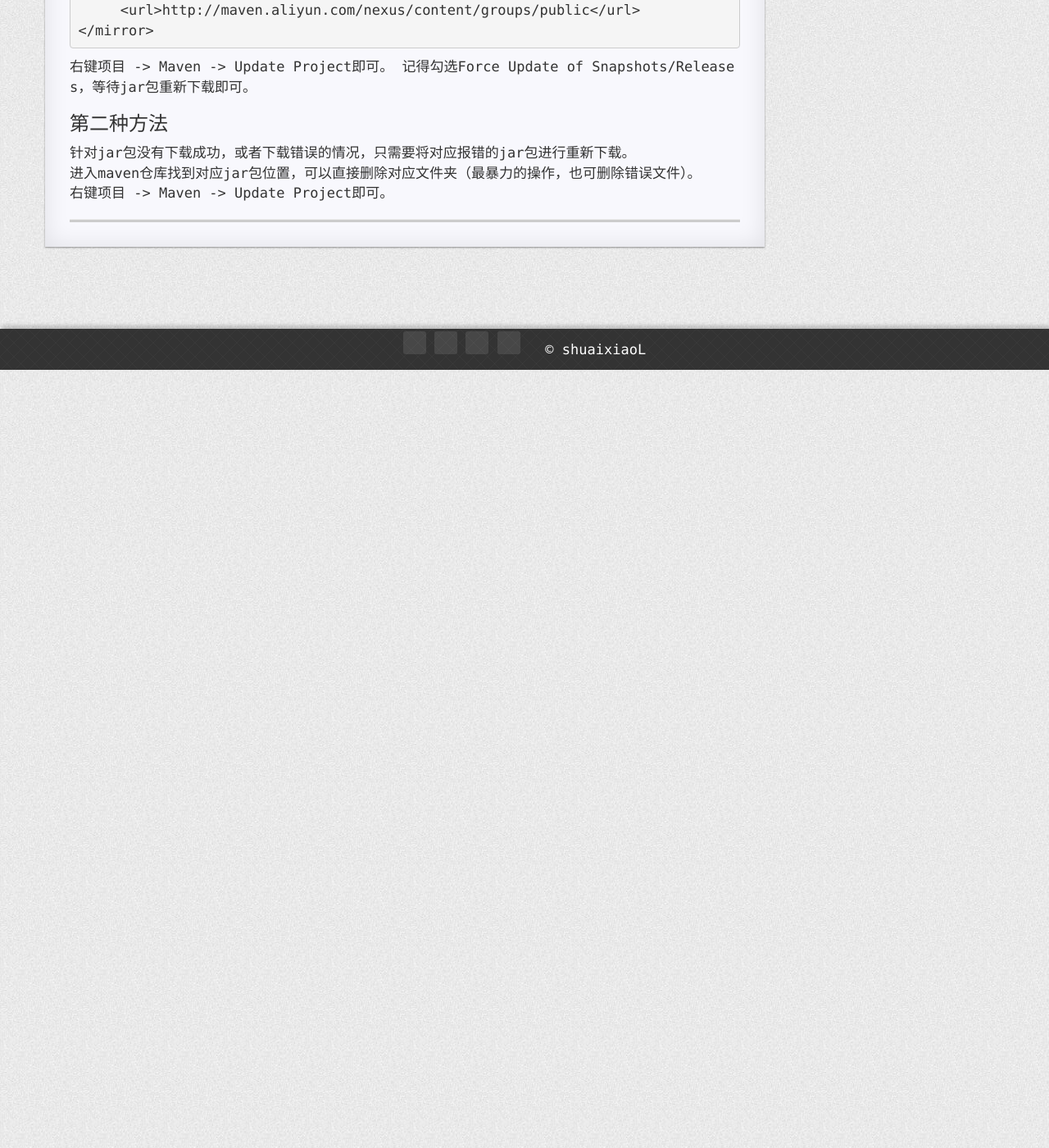
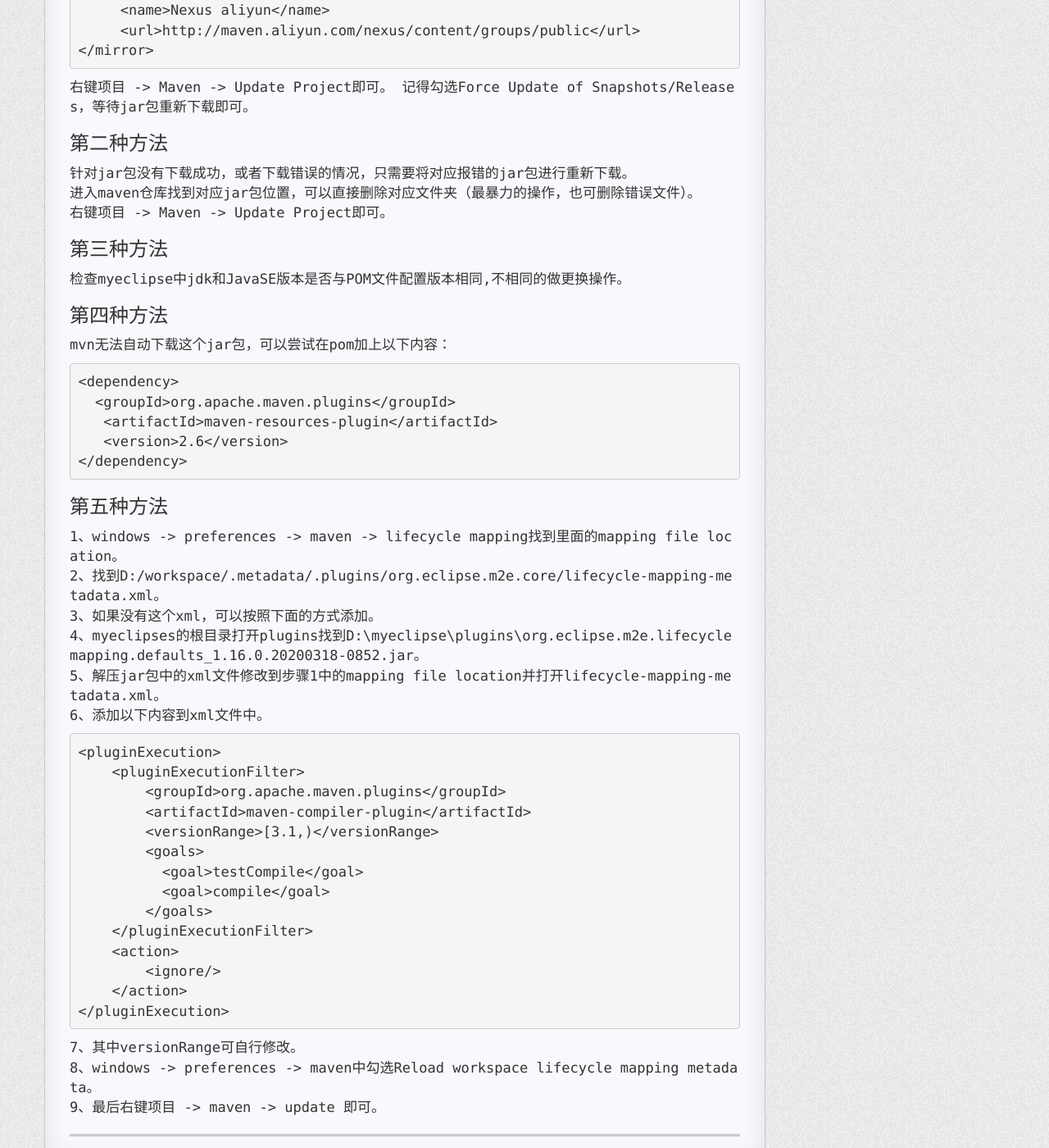
Before and after one commit to shuaixiaoL/shuaixiaoL.github.io, a Jekyll site: the page built from _posts/2020-09-25-work-pom.md, in a window 1280 px wide and 1400 px high, scrolled down 1051 px. Shown: the whole window at 82% size. Built offline with Jekyll 4.4.1, drawn with Linux system fonts in a browser that asks for light colours; nearby versions of some CDN libraries; comment, search, counter and statistics services are not loaded; a style sheet for code colours, icons or effects is not loaded; some of the changed text lies outside the part shown.

Commit message:
添加parent报错的修改方法

````diff
--- a/_posts/2020-09-25-work-pom.md
+++ b/_posts/2020-09-25-work-pom.md
@@ -17,6 +17,7 @@ categories: work
 
 1. maven的settings文件不能从网下载依赖jar包。
 2. 本地仓库中对应的jar包没有下载成功，或者下载错误。
+3. eclipse中jdk和JavaSE版本不一致。
 
 ---
 
@@ -53,3 +54,46 @@ categories: work
 针对jar包没有下载成功，或者下载错误的情况，只需要将对应报错的jar包进行重新下载。
 进入maven仓库找到对应jar包位置，可以直接删除对应文件夹（最暴力的操作，也可删除错误文件）。
 右键项目 -> Maven -> Update Project即可。
+
+### 第三种方法
+
+检查myeclipse中jdk和JavaSE版本是否与POM文件配置版本相同,不相同的做更换操作。
+
+### 第四种方法
+
+mvn无法自动下载这个jar包，可以尝试在pom加上以下内容：
+```
+<dependency>
+  <groupId>org.apache.maven.plugins</groupId>
+   <artifactId>maven-resources-plugin</artifactId>
+   <version>2.6</version>
+</dependency>
+```
+
+### 第五种方法
+
+1、windows -> preferences -> maven -> lifecycle mapping找到里面的mapping file location。
+2、找到D:/workspace/.metadata/.plugins/org.eclipse.m2e.core/lifecycle-mapping-metadata.xml。
+3、如果没有这个xml，可以按照下面的方式添加。
+4、myeclipses的根目录打开plugins找到D:\myeclipse\plugins\org.eclipse.m2e.lifecyclemapping.defaults_1.16.0.20200318-0852.jar。
+5、解压jar包中的xml文件修改到步骤1中的mapping file location并打开lifecycle-mapping-metadata.xml。
+6、添加以下内容到xml文件中。
+```
+<pluginExecution>
+    <pluginExecutionFilter>
+        <groupId>org.apache.maven.plugins</groupId>
+        <artifactId>maven-compiler-plugin</artifactId>
+        <versionRange>[3.1,)</versionRange>
+        <goals>
+          <goal>testCompile</goal>
+          <goal>compile</goal>
+        </goals>
+    </pluginExecutionFilter>
+    <action>
+        <ignore/>
+    </action>
+</pluginExecution>
+```
+7、其中versionRange可自行修改。
+8、windows -> preferences -> maven中勾选Reload workspace lifecycle mapping metadata。
+9、最后右键项目 -> maven -> update 即可。
````
Also changed, not shown: _posts/2020-09-24-think-blog.md (+3 -0 lines).
